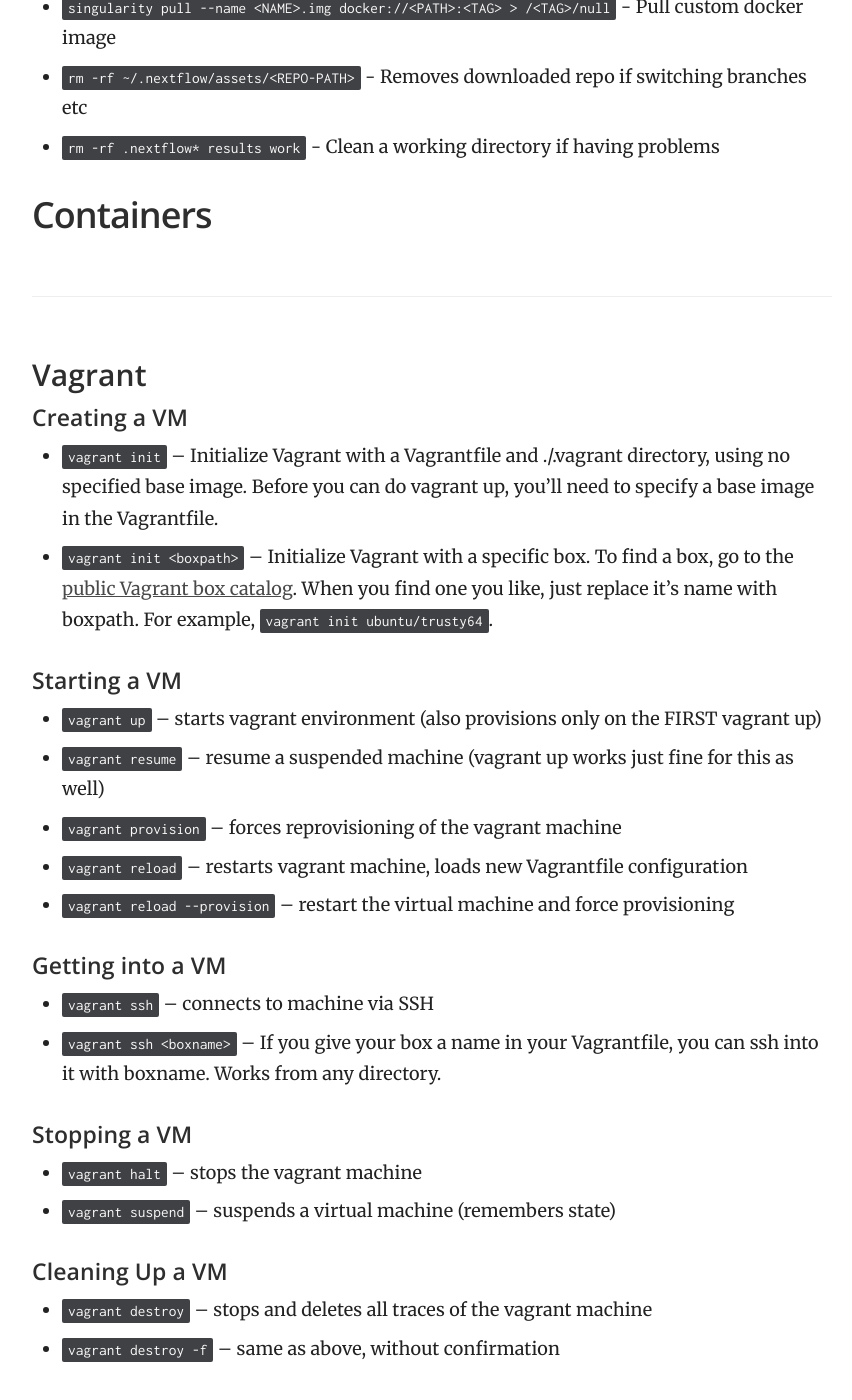
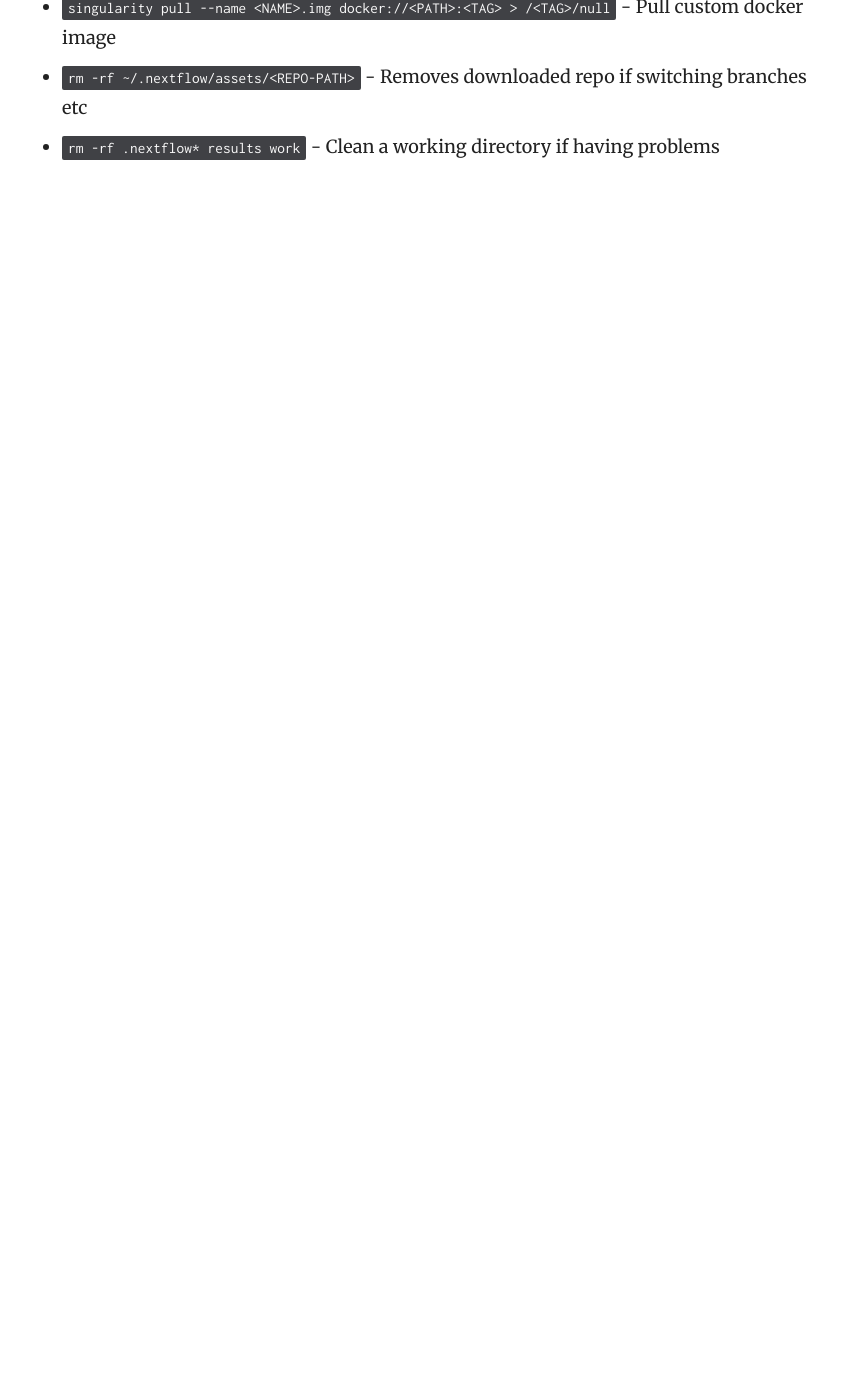
Before and after one commit to Streit-lab/Streit-lab.github.io, a Jekyll site: the page built from _docs/cheat-sheets/linux.md, in a window 1280 px wide and 1400 px high, scrolled down 1629 px. Shown: the whole window, without its empty margins (358-1210 px from the left). Built offline with Jekyll 4.4.1, drawn with Linux system fonts in a browser that asks for light colours; after the commit the page ends 1843 px from its top, so only the background shows below that.

Commit message:
remove vagrant from linux cheat

```diff
--- a/_docs/cheat-sheets/linux.md
+++ b/_docs/cheat-sheets/linux.md
@@ -41,29 +41,3 @@ order: 2
 - `singularity pull  --name <NAME>.img docker://<PATH>:<TAG> > /<TAG>/null` - Pull custom docker image
 - `rm -rf ~/.nextflow/assets/<REPO-PATH>` - Removes downloaded repo if switching branches etc
 - `rm -rf .nextflow* results work` - Clean a working directory if having problems
-
-## Containers
-
-### Vagrant
-#### Creating a VM
-- `vagrant init`           -- Initialize Vagrant with a Vagrantfile and ./.vagrant directory, using no specified base image. Before you can do vagrant up, you'll need to specify a base image in the Vagrantfile.
-- `vagrant init <boxpath>` -- Initialize Vagrant with a specific box. To find a box, go to the [public Vagrant box catalog](https://app.vagrantup.com/boxes/search). When you find one you like, just replace it's name with boxpath. For example, `vagrant init ubuntu/trusty64`.
-
-#### Starting a VM
-- `vagrant up`                  -- starts vagrant environment (also provisions only on the FIRST vagrant up)
-- `vagrant resume`              -- resume a suspended machine (vagrant up works just fine for this as well)
-- `vagrant provision`           -- forces reprovisioning of the vagrant machine
-- `vagrant reload`              -- restarts vagrant machine, loads new Vagrantfile configuration
-- `vagrant reload --provision`  -- restart the virtual machine and force provisioning
-
-#### Getting into a VM
-- `vagrant ssh`           -- connects to machine via SSH
-- `vagrant ssh <boxname>` -- If you give your box a name in your Vagrantfile, you can ssh into it with boxname. Works from any directory.
-
-#### Stopping a VM
-- `vagrant halt`        -- stops the vagrant machine
-- `vagrant suspend`     -- suspends a virtual machine (remembers state)
-
-#### Cleaning Up a VM
-- `vagrant destroy`     -- stops and deletes all traces of the vagrant machine
-- `vagrant destroy -f`   -- same as above, without confirmation
```
